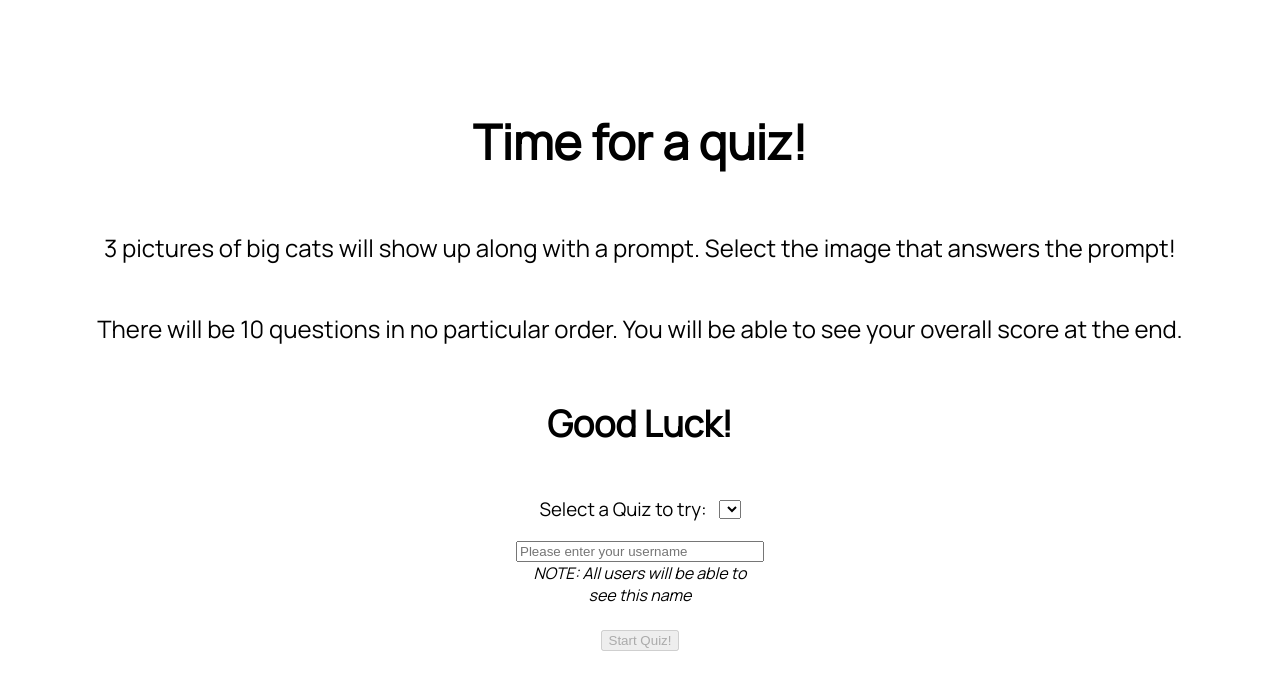
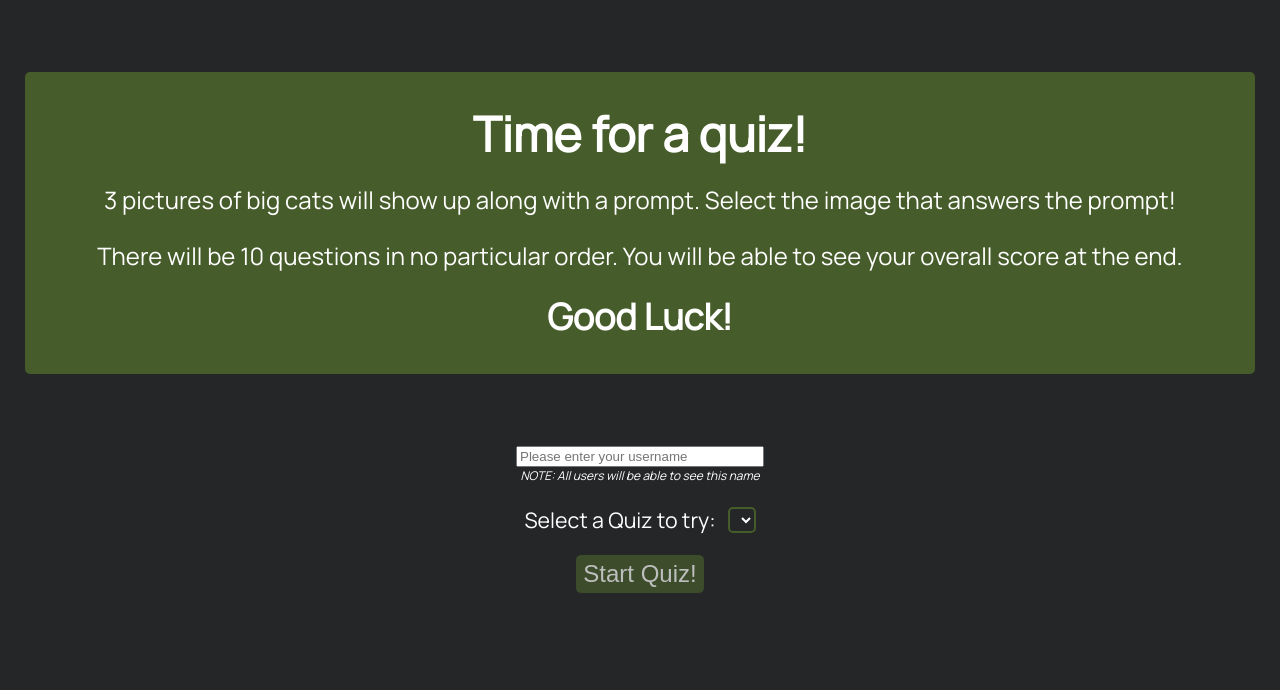
Before and after one commit to MajesticalMelon/SpotTheCat, a website: page client/rules.html in a window 1280 px wide. Drawn offline with Linux system fonts and the light colour scheme; no server answers.

Commit message:
Lots of styling and cleanup

```diff
--- a/client/rules.html
+++ b/client/rules.html
@@ -12,11 +12,13 @@
       rel="stylesheet"
     />
 
+    <link rel="stylesheet" href="./styles/main.css" />
     <link rel="stylesheet" href="./styles/rules.css" />
     <script defer src="./scripts/rules.js"></script>
   </head>
   <body>
     <main>
+      <div id="rules">
         <h1>Time for a quiz!</h1>
         <p>
           3 pictures of big cats will show up along with a prompt. Select the
@@ -27,10 +29,8 @@
           see your overall score at the end.
         </p>
         <h2>Good Luck!</h2>
-      <div id="quizContainer">
-        <p>Select a Quiz to try:</p>
-        <select id="quiz"></select>
       </div>
+      <div id="inputsContainer">
         <div id="nameContainer">
           <input
             type="text"
@@ -39,7 +39,14 @@
           />
           <p id="note"><i>NOTE: All users will be able to see this name</i></p>
         </div>
+        <div id="quizContainer">
+          <p>Select a Quiz to try:</p>
+          <select id="quiz"></select>
+        </div>
+        <div>
           <button id="continue" disabled>Start Quiz!</button>
+        </div>
+      </div>
     </main>
   </body>
 </html>
--- a/client/scripts/quiz.js
+++ b/client/scripts/quiz.js
@@ -101,7 +101,7 @@ const getRandomQuestion = async () => {
 
   factContainer.innerText = fact.fact;
 
-  prompt.innerText = json.prompt;
+  prompt.innerText = `${numQuestions + 1}. ${json.prompt}`;
 
   imageContainer.innerHTML = '';
   Object.values(images).forEach((path, i) => {
@@ -123,7 +123,7 @@ const getRandomQuestion = async () => {
     imageContainer.appendChild(image);
   });
 
-  feedback.innerText = `${numberCorrect}/${numQuestions}`;
+  feedback.innerText = `${numberCorrect}/${MAX_QUESTIONS}`;
 };
 
 getRandomQuestion();
--- a/client/styles/index.css
+++ b/client/styles/index.css
@@ -1,15 +1,4 @@
-:root {
-  --white: #fefffe;
-  --black: #252627;
-}
-
-html {
-  font-family: 'Manrope', sans-serif;
-  font-size: 36pt;
-}
-
 body {
-  margin: 0;
   background-image: url('./../images/jungle.jpg');
   background-size: cover;
 }
@@ -35,6 +24,9 @@ main {
   justify-content: center;
   align-items: center;
   color: var(--white);
+  background-color: #475c2b1a;
+  padding: 1rem;
+  border-radius: 8px;
 }
 
 #options {
@@ -45,9 +37,6 @@ main {
 }
 
 button {
+  width: 100%;
   margin-bottom: 10px;
-  color: var(--white);
-  background-color: var(--black);
-  font-size: 18pt;
-  padding: 0.2rem 0.3rem;
 }
--- /dev/null
+++ b/client/styles/main.css
@@ -0,0 +1,50 @@
+:root {
+  --white: #fefffe;
+  --black: #252627;
+  --green: #475c2b;
+  --purple: #a288a6;
+  --red: #a288a6;
+}
+
+html {
+  font-family: 'Manrope', sans-serif;
+  font-size: 36pt;
+}
+
+body {
+  margin: 0;
+}
+
+button {
+  color: var(--white);
+  background-color: var(--black);
+  font-size: 18pt;
+  border: none;
+  border-radius: 5px;
+  cursor: pointer;
+  padding: 0.2rem 0.3rem;
+  transition: all 0.2s;
+
+  &:hover:not(:disabled) {
+    scale: 1.02;
+    filter: brightness(130%);
+  }
+
+  &:active:not(:disabled) {
+    scale: 0.98;
+    filter: brightness(110%);
+  }
+
+  &:disabled {
+    filter: opacity(0.7);
+    cursor: not-allowed;
+  }
+}
+
+select {
+  color: var(--white);
+  background-color: var(--black);
+  border: 2px solid var(--green);
+  border-radius: 5px;
+  padding: 2px;
+}
--- a/client/styles/quiz.css
+++ b/client/styles/quiz.css
@@ -1,5 +1,50 @@
+html {
+  font-size: 12pt;
+}
+
+body {
+  height: 100vh;
+  color: var(--white);
+  background-color: var(--black);
+  display: flex;
+  align-items: center;
+  flex-direction: column;
+  justify-content: center;
+  margin-top: -3rem;
+}
+
+h1 {
+  line-height: 0.1rem;
+}
+
+#images {
+  display: flex;
+  justify-content: space-around;
+  align-items: center;
+}
+
 img {
   object-fit: cover;
-  width: 384px;
-  height: 384px;
+  width: 300px;
+  height: 300px;
+  margin: 1rem;
+  border: 5px solid var(--black);
+  border-radius: 5px;
+  filter: brightness(60%);
+  cursor: pointer;
+  transition: all 0.3s;
+  background-image: url('./../images/spinner.gif');
+  background-position: center center;
+  background-repeat: no-repeat;
+  background-size: 10%;
+
+  &:hover {
+    filter: brightness(100%);
+  }
+
+  &:active {
+    width: 290px;
+    height: 290px;
+    margin: calc(1rem + 5px);
+  }
 }
--- a/client/styles/results.css
+++ b/client/styles/results.css
@@ -1,11 +1,25 @@
+html {
+  font-size: 16pt;
+}
+
 body {
   display: flex;
   flex-direction: column;
   align-items: center;
-  height: 100vh;
   width: 100vw;
 }
 
 ul {
   width: 30vw;
 }
+
+button {
+  font-size: 12pt;
+  padding: 0.3rem 0.5rem;
+}
+
+#btnHome {
+  position: absolute;
+  top: 10px;
+  left: 10px;
+}
--- a/client/styles/rules.css
+++ b/client/styles/rules.css
@@ -1,6 +1,7 @@
 html {
-  font-family: 'Manrope', sans-serif;
   font-size: 18pt;
+  background-color: var(--black);
+  color: var(--white);
 }
 
 body {
@@ -8,19 +9,51 @@ body {
 }
 
 main {
-  height: 100vh;
+  display: flex;
+  flex-direction: column;
+  align-items: center;
+  margin-top: 3rem;
+}
+
+#rules {
+  color: var(--white);
+  background-color: var(--green);
   display: flex;
   flex-direction: column;
   justify-content: center;
   align-items: center;
-  margin-top: -2rem;
+  margin-bottom: 3rem;
+  padding: 1rem 3rem;
+  border-radius: 5px;
+}
+
+#rules h1 {
+  line-height: 0.5rem;
+}
+
+#rules p {
+  line-height: 0.3rem;
+}
+
+#rules h2 {
+  line-height: 0.3rem;
+}
+
+#inputsContainer {
+  display: flex;
+  flex-direction: column;
+  align-items: center;
 }
 
 #quizContainer {
   display: flex;
-  font-size: 14pt;
+  font-size: 16pt;
   align-items: center;
   margin: 0rem;
+}
+
+select {
+  font-size: 11pt;
 }
 
 #quiz {
@@ -36,6 +69,7 @@ main {
   align-items: center;
   margin: 1rem;
   margin-top: 0;
+  margin-bottom: 0;
 }
 
 #nameField {
@@ -44,6 +78,11 @@ main {
 
 #note {
   margin: 0;
-  font-size: 12pt;
+  font-size: 9pt;
   text-align: center;
 }
+
+button {
+  background-color: var(--green);
+  color: var(--white);
+}
```
Also changed, not shown: client/create.html (+9 -0 lines), client/index.html (+1 -0 lines), client/quiz.html (+2 -1 lines), client/results.html (+12 -1 lines), src/routes/images.js (+7 -1 lines), client/images/spinner.gif (added), client/styles/create.css (added). Lines whose indentation alone changed are shown as unchanged.
